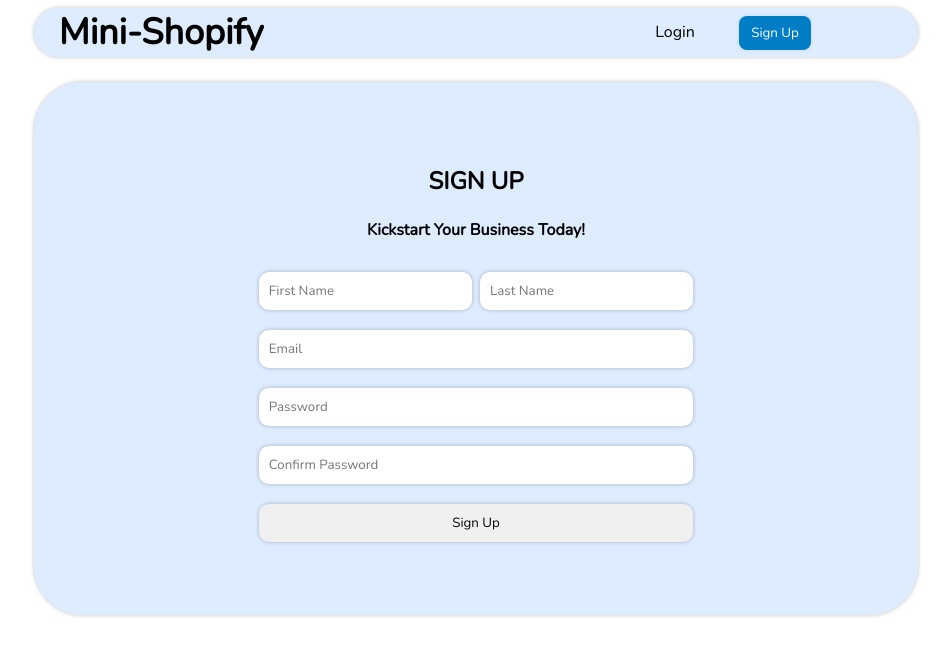
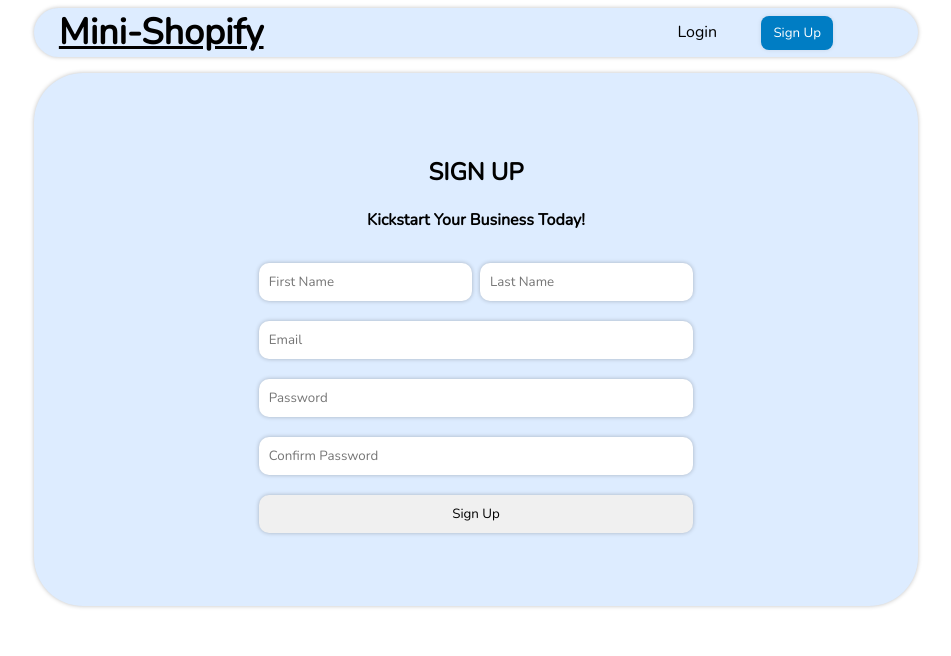
Before and after one commit to jobinmatt/SYSC4806_MiniShopify, a Vue app in the folder frontend/: page /#/login in a window 1280 px wide. Both pictures are taken after a click on the button "Sign Up". Shown: the top 656 px of the page, without its empty margins (164-1115 px from the left). Built offline with nearby package versions, Linux system fonts and the light colour scheme.

Commit message:
synced styling

```diff
--- a/frontend/src/App.vue
+++ b/frontend/src/App.vue
@@ -2,10 +2,10 @@
   <div id='app'>
     <div id='navbar'>
       <div>
-            <router-link to='/' tag='span' id="title">Mini-Shopify</router-link>
+        <router-link to='/' tag='span' id="title"><a class="dashboard_link">Mini-Shopify</a></router-link>
       </div>
       <div class='links'>
-        <span><a @click='toggleLogin'>{{linkTextLogin}}</a></span>
+        <span class="login_button"><a @click='toggleLogin'>{{linkTextLogin}}</a></span>
         <select v-if="isUserLogged" class="signup_button" @change="handleChange">
           <option value="" selected disabled hidden>More</option>
           <option value='cart'>Cart</option>
@@ -43,6 +43,7 @@
         setCookie(TOKEN_COOKIE_HEADER, '', 0)
         this.isUserLogged = false
         this.linkTextLogin = 'Login'
+        this.$router.push({path: '/'})
       },
       toggleLogin: function () {
         if (this.isUserLogged) {
@@ -51,10 +52,10 @@
           this.$router.push({path: '/login'})
         }
       },
-      handleChange: function(e) {
+      handleChange: function (e) {
         let val = e.target.value
         console.log(val)
-        this.$router.push({path: '/'+val})
+        this.$router.push({path: '/' + val})
       }
     }
   }
@@ -86,9 +87,15 @@
     border-radius: 30px;
     justify-content: space-between;
   }
+
+  .dashboard_link {
+    color: #000000;
+  }
+
   option {
     text-align: center;
   }
+
   #title {
     font-style: normal;
     font-weight: bold;
@@ -111,6 +118,10 @@
     border-radius: 10px;
   }
 
+  .login_button {
+    margin: auto;
+  }
+
   .signup_button {
     color: white;
     padding: 8px 12px;
--- a/frontend/src/pages/Dashboard.vue
+++ b/frontend/src/pages/Dashboard.vue
@@ -14,8 +14,7 @@
 </template>
 <style scoped>
   .content{
-    margin: 2% auto auto;
-    width: 50%;
+    margin: 16px 15% 0 15%;
     background: #DDECFF;
     box-shadow: 0px 4px 4px rgba(0, 0, 0, 0.25);
     border-radius: 49px;
--- a/frontend/src/pages/Login.vue
+++ b/frontend/src/pages/Login.vue
@@ -77,7 +77,7 @@
               const strCookie = JSON.stringify(myCookie)
               setCookie(TOKEN_COOKIE_HEADER, strCookie, 10)
               this.$emit('userLogin')
-              this.$router.go(-1)
+              this.$router.push({path: '/'})
             })
             .catch((error) => {
               console.log(error)
@@ -90,7 +90,7 @@
 </script>
 <style scoped>
   .content {
-    margin: 2% 15% 0 15%;
+    margin: 16px 15% 0 15%;
     background: #DDECFF;
     box-shadow: 0 0 4px rgba(0, 0, 0, 0.25);
     border-radius: 49px;
--- a/frontend/src/pages/Search.vue
+++ b/frontend/src/pages/Search.vue
@@ -89,7 +89,7 @@
 </script>
 <style scoped>
   .content {
-    margin: 2% 15% 0% 15%;
+    margin: 16px 15% 0 15%;
     background: #DDECFF;
     box-shadow: 0px 4px 4px rgba(0, 0, 0, 0.25);
     border-radius: 49px;
--- a/frontend/src/pages/SignUp.vue
+++ b/frontend/src/pages/SignUp.vue
@@ -102,7 +102,7 @@
 </script>
 <style scoped>
   .content {
-    margin: 2% 15% 0 15%;
+    margin: 16px 15% 0 15%;
     background: #DDECFF;
     box-shadow: 0 0 4px rgba(0, 0, 0, 0.25);
     border-radius: 49px;
```
